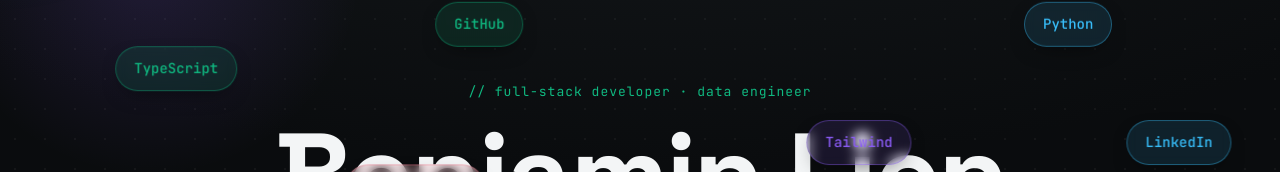
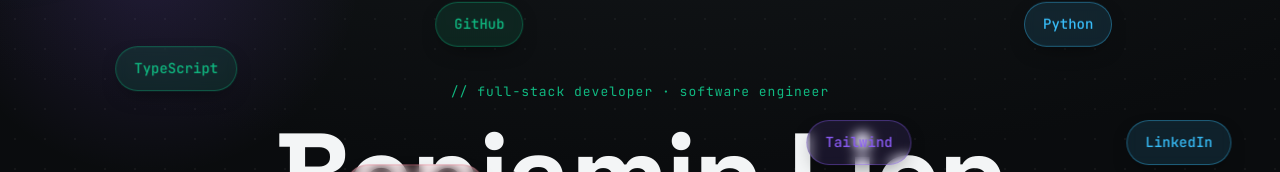
Before and after one commit to lewfi/lewfi-dev, a Next.js app: page / in a window 1280 px wide. Shown: the part 221-393 px from the top of the page. Built offline with nearby package versions, Linux system fonts and the light colour scheme.

Commit message:
data -> software

```diff
--- a/components/Hero.tsx
+++ b/components/Hero.tsx
@@ -49,7 +49,7 @@
         padding: "0 24px",
       }}>
         <div style={{ ...MONO, fontSize: "13px", color: "#10b981", letterSpacing: "1px", marginBottom: "20px" }}>
-          {"// full-stack developer · data engineer"}
+          {"// full-stack developer · software engineer"}
         </div>
         <h1 style={{
           fontSize: "clamp(56px, 9vw, 116px)",
```
